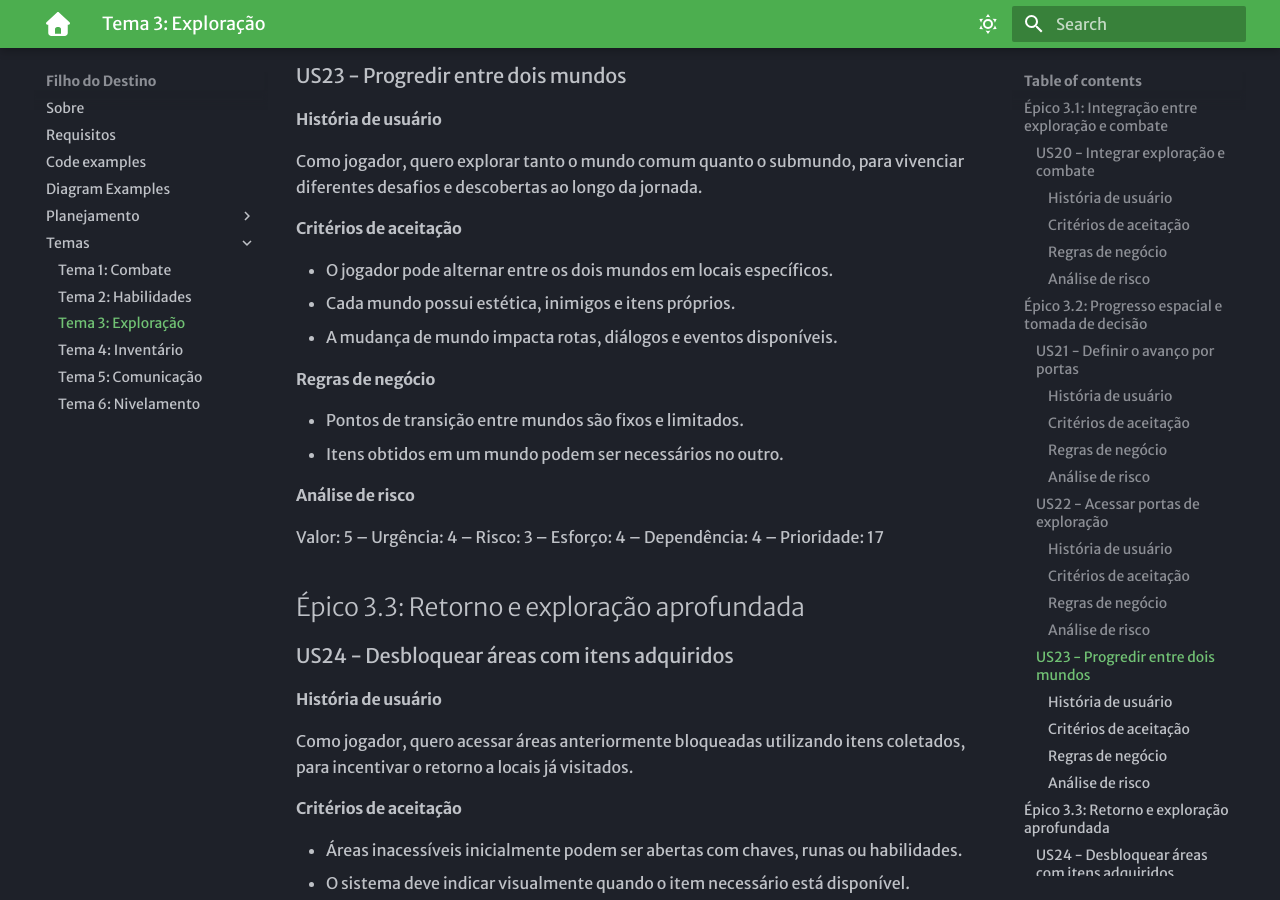
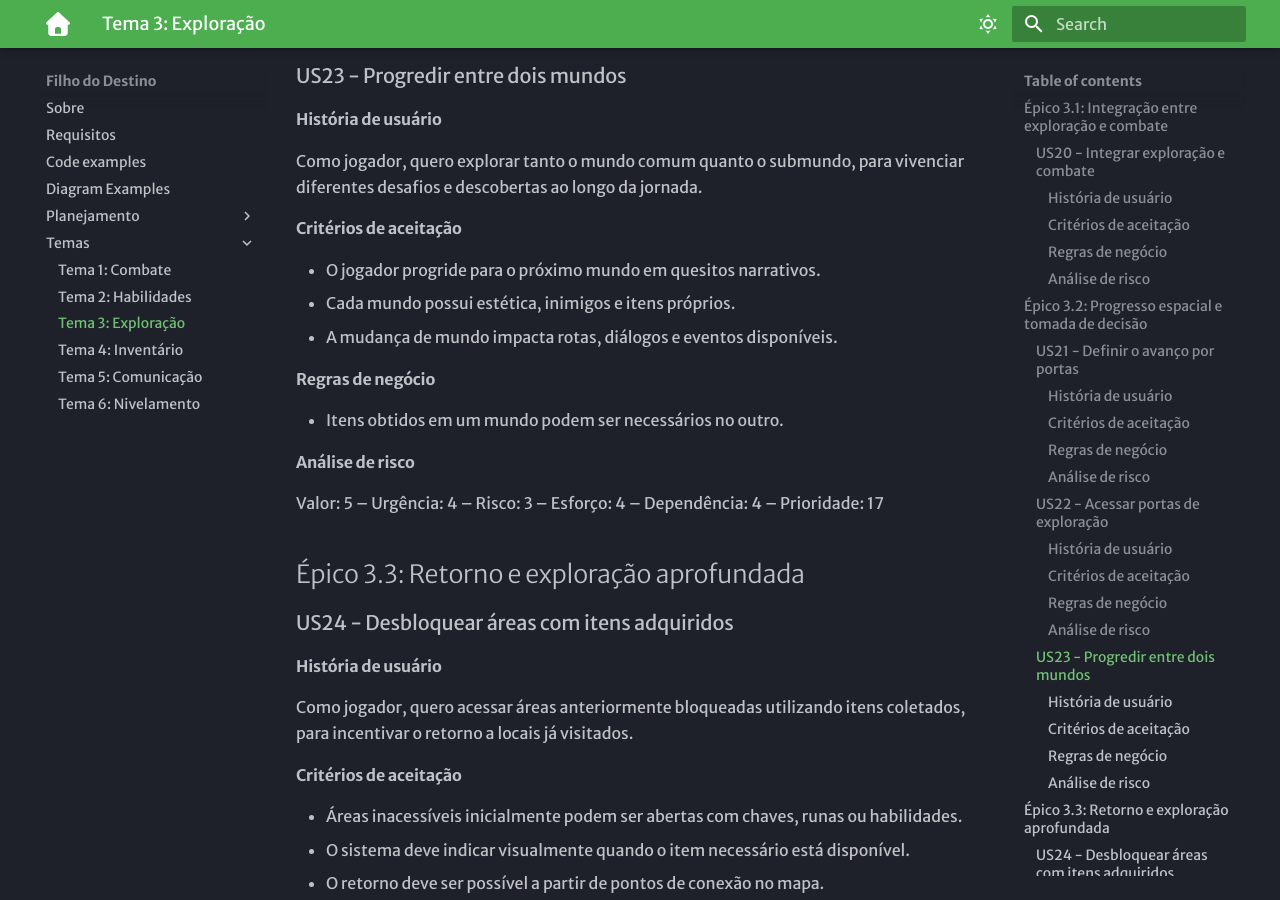
Before and after one commit to CorujaGames/FilhoDoDestino-Docs, an MkDocs documentation site: the page built from docs/Temas/tema-3.md, in a window 1280 px wide and 900 px high, scrolled down 1894 px. Built offline with MkDocs 1.6.1 and Material for MkDocs 9.7.7, drawn with Linux system fonts in a browser that asks for light colours; some web fonts are replaced.

Commit message:
Update tema-3.md

```diff
--- a/docs/Temas/tema-3.md
+++ b/docs/Temas/tema-3.md
@@ -61,12 +61,11 @@ Valor: 5 – Urgência: 5 – Risco: 3 – Esforço: 4 – Dependência: 5 – P
 Como jogador, quero explorar tanto o mundo comum quanto o submundo, para vivenciar diferentes desafios e descobertas ao longo da jornada.
 
 #### **Critérios de aceitação**
-- O jogador pode alternar entre os dois mundos em locais específicos.
+- O jogador progride para o próximo mundo em quesitos narrativos.
 - Cada mundo possui estética, inimigos e itens próprios.
 - A mudança de mundo impacta rotas, diálogos e eventos disponíveis.
 
 #### **Regras de negócio**
-- Pontos de transição entre mundos são fixos e limitados.
 - Itens obtidos em um mundo podem ser necessários no outro.
 
 #### **Análise de risco**
```
